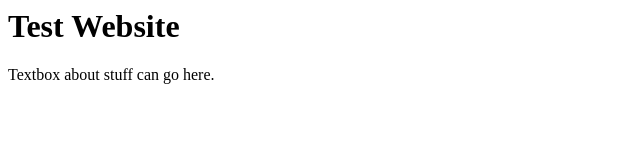
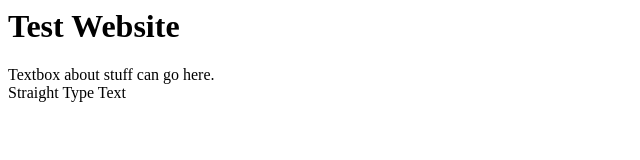
Before and after one commit to jrohrbach20/CSClub, a plain HTML site: page index.html in a window 1280 px wide. Shown: the whole page, without its empty margins (0-640 px from the left). Drawn offline with Linux system fonts and the light colour scheme.

Commit message:
Update index.html

```diff
--- a/index.html
+++ b/index.html
@@ -1,5 +1,6 @@
 <html>
   <h1>Test Website</h1>
   <div> Textbox about stuff can go here. </div>
-
+  Straight Type Text
+  <br>
 </html>
```
